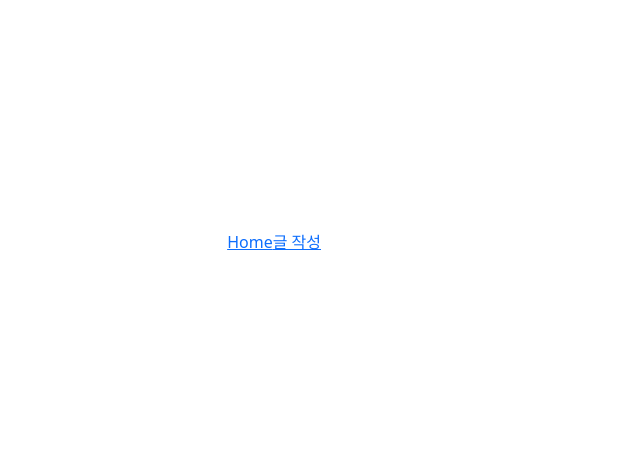
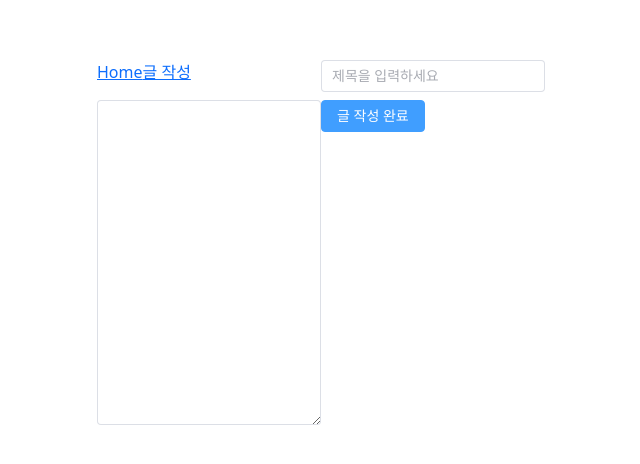
Before and after one commit to goodbyeyo/blog, a Vue app in the folder front/: page /edit/1 in a window 1280 px wide. Before the commit this address had no page. Shown: the part 158-622 px from the top of the page, without its empty margins (319-959 px from the left). Built offline with nearby package versions, Linux system fonts and the light colour scheme.

Commit message:
EditView 구현

```diff
--- a/front/src/router/index.ts
+++ b/front/src/router/index.ts
@@ -2,6 +2,7 @@ import { createRouter, createWebHistory } from 'vue-router'
 import HomeView from '../views/HomeView.vue'
 import WriteView from '../views/WriteView.vue'
 import ReadView from '../views/ReadView.vue'
+import EditView from "@/views/EditView.vue";
 
 const router = createRouter({
   history: createWebHistory(import.meta.env.BASE_URL),
@@ -21,6 +22,12 @@ const router = createRouter({
       name: 'read',
       component: ReadView,
       props: true
+    },
+    {
+      path: '/edit/:postId',
+      name: 'edit',
+      component: EditView,
+      props: true
     }
   ]
 })
--- /dev/null
+++ b/front/src/views/EditView.vue
@@ -0,0 +1,29 @@
+<script setup lang="ts">
+import {ref} from "vue"
+import axios from "axios"
+import {useRouter} from "vue-router";
+
+const title = ref("")
+const content = ref("")
+const router = useRouter()
+
+
+</script>
+
+<template>
+    <div>
+      <el-input v-model="title" placeholder="제목을 입력하세요" />
+    </div>
+
+    <div class="mt-2">
+      <el-input v-model="content" type="textarea" rows="15" />
+    </div>
+
+    <div class="mt-2">
+      <el-button type="primary" @click="write()"> 글 작성 완료</el-button>
+    </div>
+</template>
+
+<style>
+
+</style>
--- a/front/src/views/ReadView.vue
+++ b/front/src/views/ReadView.vue
@@ -2,6 +2,7 @@
 
 import {onMounted, ref} from "vue";
 import axios from "axios"
+import {useRouter} from "vue-router";
 
 const props = defineProps({
   postId: {
@@ -15,6 +16,11 @@ const post = ref({
   title: "",
   content: "",
 });
+
+const router = useRouter()
+const moveToEdit = () => {
+  router.push({ name: "edit", params: { postId: props.postId } })
+}
 const content = ref("");
 
 onMounted(() => {
@@ -29,4 +35,5 @@ onMounted(() => {
 <template>
   <h2> {{ post.title }}</h2>
   <div>{{ post.content }}</div>
+  <el-button type="warning" @click="moveToEdit()">수정</el-button>
 </template>
```
